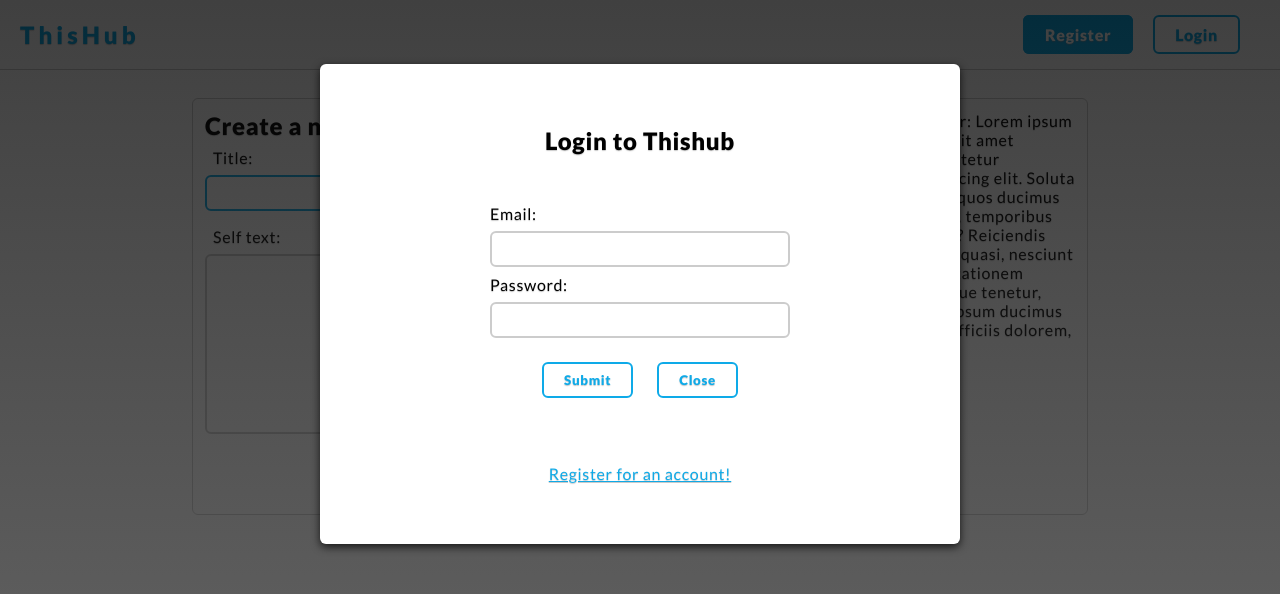
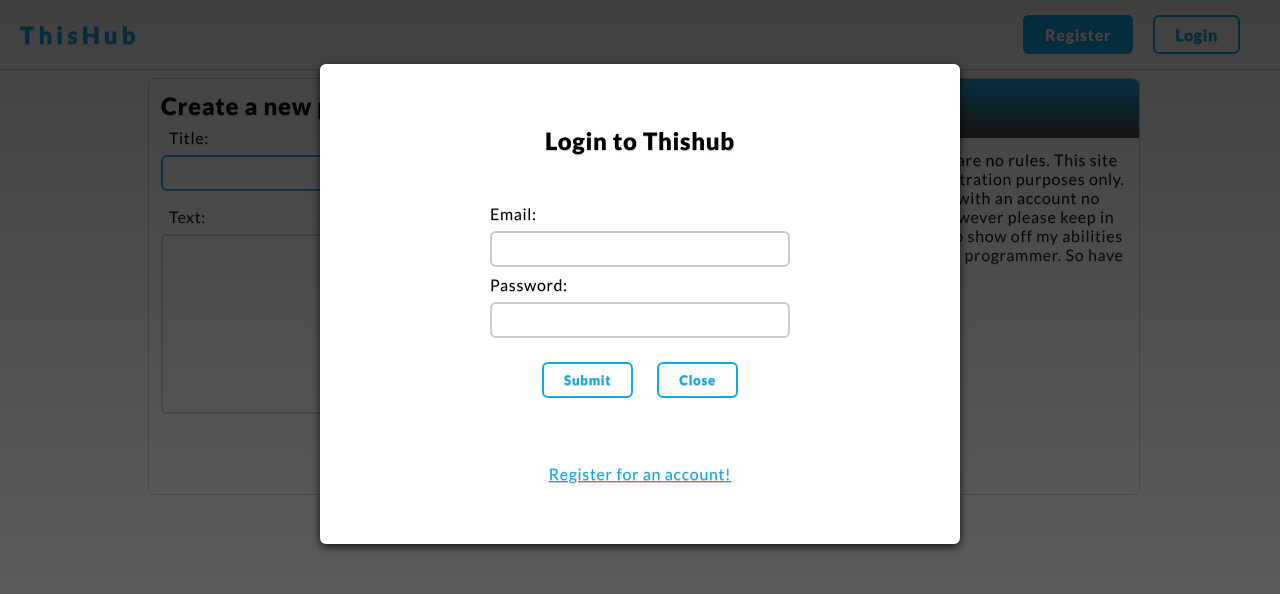
Before and after one commit to bcrowie/ThisHub, a React (Create React App) app in the folder client/: page /new-post in a window 1280 px wide. Shown: the top 594 px of the page. Built offline with nearby package versions, Linux system fonts and the light colour scheme.

Commit message:
Cleaned up new post styling

```diff
--- a/client/src/components/NewPost/NewPost.jsx
+++ b/client/src/components/NewPost/NewPost.jsx
@@ -2,10 +2,11 @@ import React, { useContext, useState } from "react";
 import { useHistory } from "react-router-dom";
 import { UserContext } from "../../App";
 import { Posts as Utils } from "../../utils/Posts";
+import { useRef } from "react";
+import { useEffect } from "react";
+import { Constants } from "../../utils/constants";
 import Login from "../Nav/Login/Login";
 import "./NewPost.scss";
-import { useRef } from "react";
-import { useEffect } from "react";
 
 const NewPost = () => {
   const [inputs, setInputs] = useState({ Title: null, Body: null });
@@ -37,7 +38,7 @@ const NewPost = () => {
               onChange={(e) => setInputs({ ...inputs, Title: e.target.value })}
             />
             {errors.Title && <p className="error">{errors.Title}</p>}
-            <label htmlFor="body">Self text:</label>
+            <label htmlFor="body">Text:</label>
             <textarea
               name="body"
               id="body"
@@ -53,12 +54,10 @@ const NewPost = () => {
           </form>
         </div>
         <div className="side-bar">
-          <p>
-            Sidebar: Lorem ipsum dolor sit amet consectetur adipisicing elit.
-            Soluta ipsam quos ducimus labore, temporibus officia? Reiciendis
-            officia quasi, nesciunt exercitationem similique tenetur, vitae
-            ipsum ducimus quos officiis dolorem, iste id!
-          </p>
+          <div className="sidebar-header">
+            <p>Rules:</p>
+          </div>
+          <div className="rules">{Constants.Posts.rules}</div>
         </div>
       </div>
       {!User.Username && (
--- a/client/src/components/NewPost/NewPost.scss
+++ b/client/src/components/NewPost/NewPost.scss
@@ -4,12 +4,12 @@
   display: flex;
   flex-direction: row;
   justify-content: space-evenly;
-  padding: $spacing-xlarge;
 
   .form-container {
     border: $thin-border;
     border-radius: $border-radius;
     padding: $spacing-large;
+    margin: 0 $spacing-medium;
     width: 70%;
     &:hover {
       border: $thin-border-active;
@@ -54,10 +54,17 @@
   }
 
   .side-bar {
-    width: 20%;
+    width: 30%;
     border: $thin-border;
     border-radius: $border-radius;
-    padding: $spacing-large;
+
+    .rules {
+      padding: $spacing-large;
+    }
+    .sidebar-header {
+      @include sidebar-header;
+    }
+
     &:hover {
       border: $thin-border-active;
     }
--- a/client/src/components/Posts/PostView/PostView.jsx
+++ b/client/src/components/Posts/PostView/PostView.jsx
@@ -59,7 +59,9 @@ const PostView = ({ match }) => {
           })
         ) : (
           <li key={0}>
-            <p style={{ margin: "2rem auto" }}>There are no comments...</p>
+            <p style={{ margin: "2rem 0 2rem 2.8rem" }}>
+              There are no comments...
+            </p>
           </li>
         )}
       </ul>
--- a/client/src/components/Posts/Sidebar/Sidebar.scss
+++ b/client/src/components/Posts/Sidebar/Sidebar.scss
@@ -13,22 +13,7 @@
     padding: 0;
 
     .sidebar-header {
-      background: linear-gradient(
-        to bottom,
-        $primary-color,
-        rgba(25, 25, 25, 0.85)
-      );
-      border-radius: $border-radius $border-radius 0 0;
-      display: flex;
-      padding: $spacing-xlarge;
-      width: 100%;
-
-      p {
-        background-color: transparent;
-        color: white;
-        font-weight: $bold-font;
-        padding: none;
-      }
+      @include sidebar-header;
     }
 
     .top-posts {
--- a/client/src/styles/variables.scss
+++ b/client/src/styles/variables.scss
@@ -208,3 +208,22 @@ $default-transition: 85ms ease-in all;
   padding: $spacing-large;
   width: 100%;
 }
+
+@mixin sidebar-header {
+  background: linear-gradient(
+    to bottom,
+    $primary-color,
+    rgba(25, 25, 25, 0.85)
+  );
+  border-radius: $border-radius $border-radius 0 0;
+  display: flex;
+  padding: $spacing-xlarge;
+  width: 100%;
+
+  p {
+    background-color: transparent;
+    color: white;
+    font-weight: $bold-font;
+    padding: none;
+  }
+}
--- a/client/src/utils/constants.js
+++ b/client/src/utils/constants.js
@@ -8,6 +8,10 @@ export const Constants = {
       removedLike: "Removed Like",
       removedDislike: "Removed Dislike",
     },
+    rules: `Really, there are no rules. This site is for demonstration purposes
+    only. You can post with an account no problemo, however please keep
+    in mind this is to show off my abilities as an aspiring programmer.
+    So have fun!`,
   },
   Users: {
     Storage: {
```
